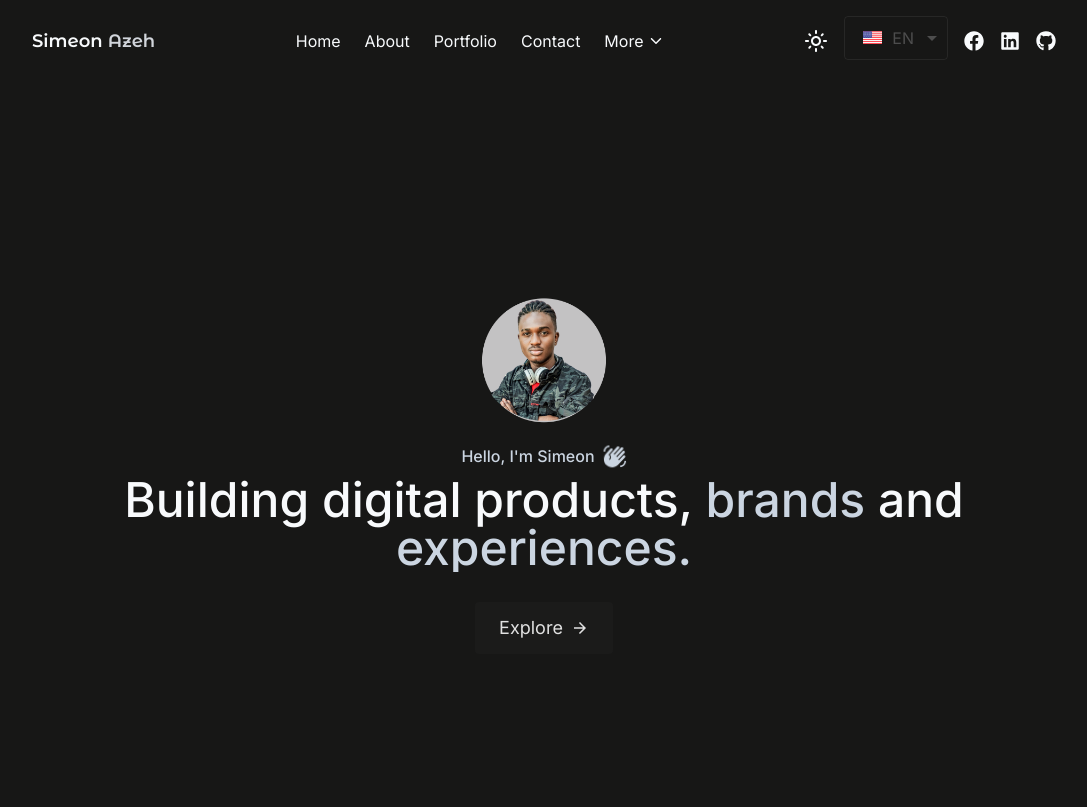
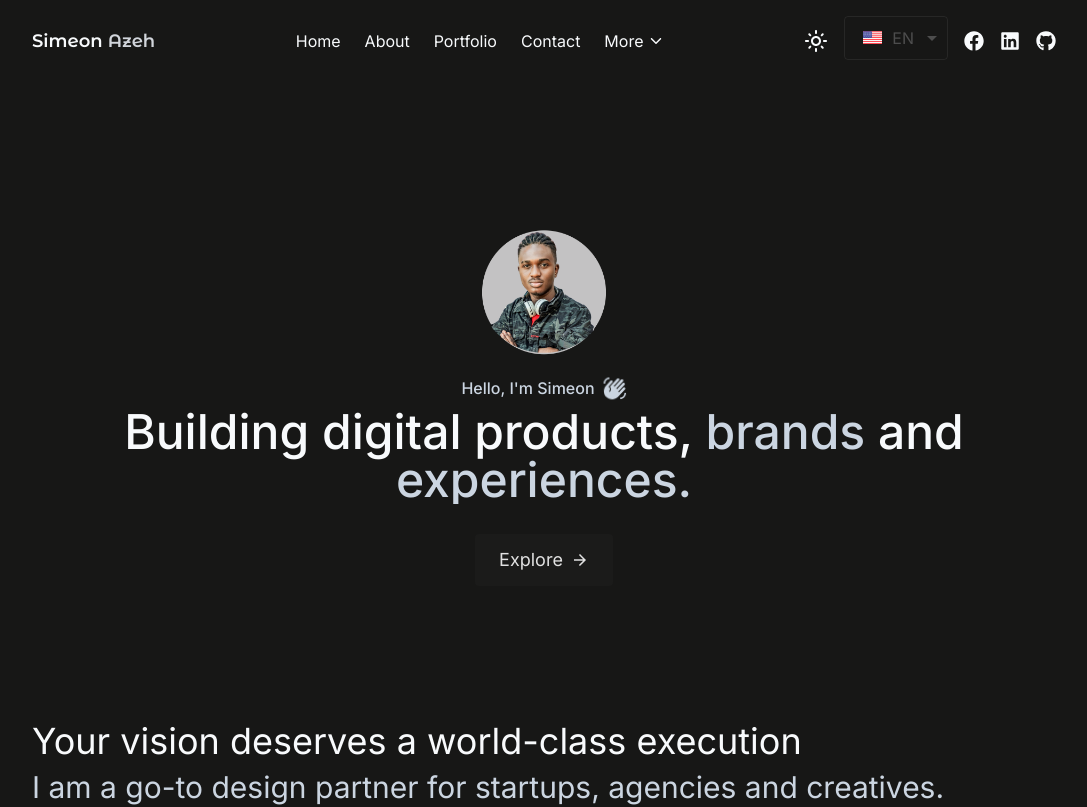
Before and after one commit to Simeon-Azeh/simeonportfolio, a React (Vite) app: page / in a window 1280 px wide. Shown: the top 807 px of the page, without its empty margins (96-1183 px from the left). Built offline with nearby package versions, Linux system fonts and the light colour scheme.

Commit message:
some work

```diff
--- a/src/components/Hero.jsx
+++ b/src/components/Hero.jsx
@@ -27,8 +27,8 @@ function Hero() {
   }, []);
 
   return (
-    <div className='bg-[#F9FEFF] dark:bg-dark-body transition-colors h-screen flex items-center justify-center'>
-      <div className='w-full md:w-4/5 mx-auto px-4 font-inter text-center pb-6'>
+    <div className='bg-[#F9FEFF] dark:bg-dark-body transition-colors h-[80vh] flex items-center justify-center'>
+      <div className='w-full md:w-4/5 mx-auto px-4 font-inter text-center '>
         <div className='w-36 h-36 flex mx-auto'>
           <img src={HeroImg} alt="HeroImg" className='w-full' />
         </div>
```
